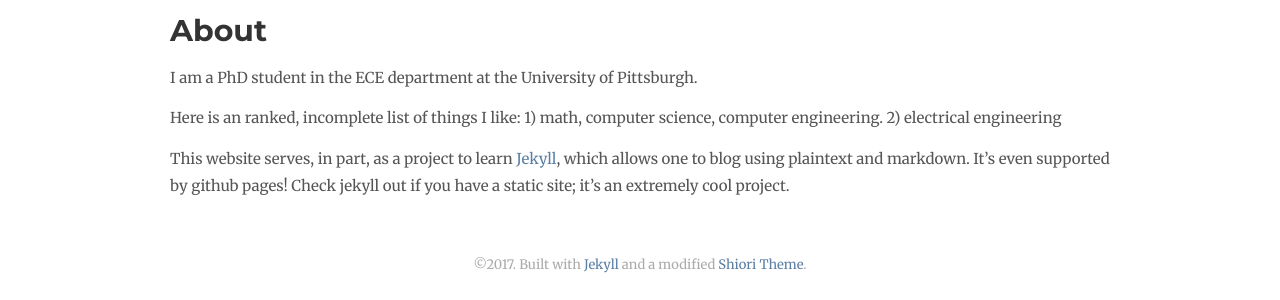
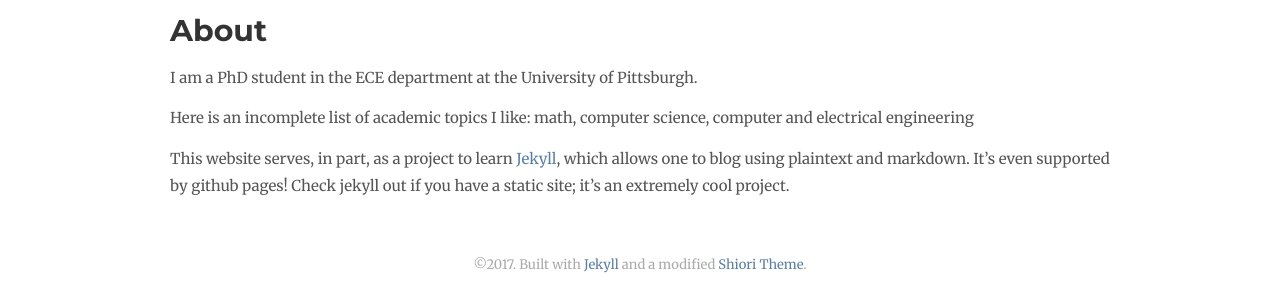
Before and after one commit to andrewzigerelli/andrewzigerelli.github.io, a Jekyll site: the page built from about.md, in a window 1280 px wide. Shown: the part 131-431 px from the top of the page. Built offline with Jekyll 4.4.1, drawn with Linux system fonts in a browser that asks for light colours; nearby versions of some CDN libraries.

Commit message:
updated about

```diff
--- a/about.md
+++ b/about.md
@@ -7,9 +7,8 @@ permalink: about/index.html
 # About
 I am a PhD student in the ECE department at the University of Pittsburgh.
 
-Here is an ranked, incomplete list of things I like:
-1) math, computer science, computer engineering.
-2) electrical engineering
+Here is an incomplete list of academic topics I like:
+math, computer science, computer and electrical engineering
 
 This website serves, in part, as a project to learn
 [Jekyll](https://jekyllrb.com/), which allows one to blog using plaintext and
```
